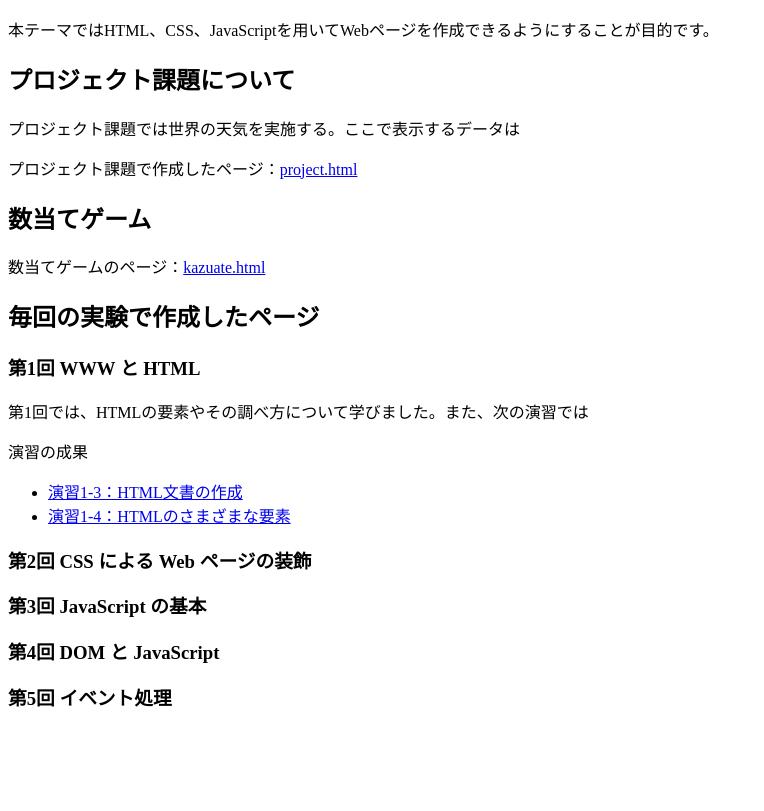
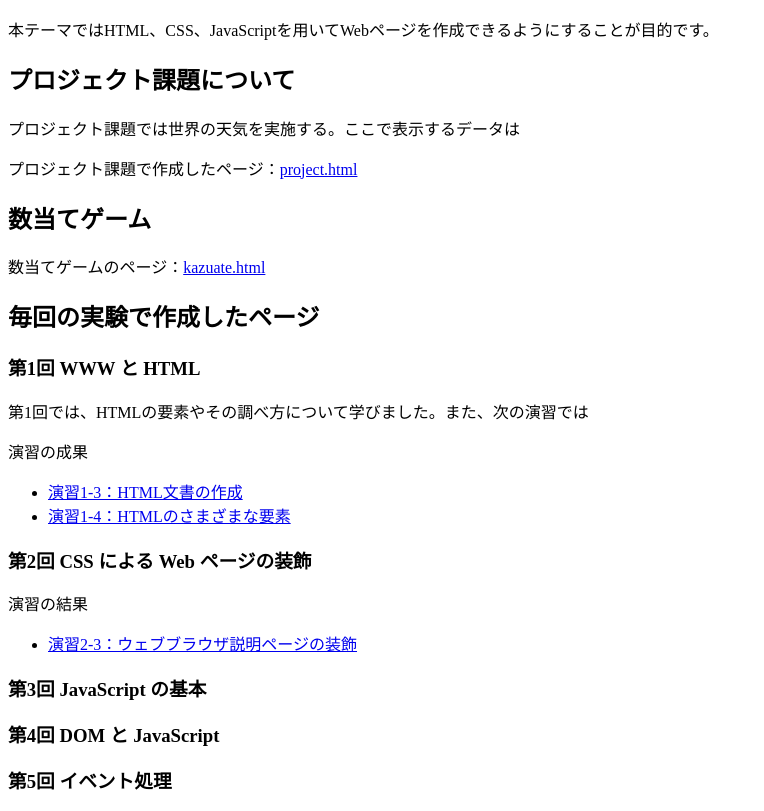
Before and after one commit to T182672021/medialabo, a plain HTML site: page index.html in a window 1280 px wide. Shown: the part 127-938 px from the top of the page, without its empty margins (0-764 px from the left). Before the commit the page ends 856 px from the top, so only its background shows below. Drawn offline with Linux system fonts and the light colour scheme.

Commit message:
演習2－3のリンク追加

```diff
--- a/index.html
+++ b/index.html
@@ -3,6 +3,7 @@
   <head>
     <meta charset="utf-8">
     <title>「Webコンテンツ作成」の成果</title>
+    <link rel="stylesheet" href="style.css">
   </head>
   <body>
     <h1>「Webコンテンツ作成」の成果</h1>
@@ -24,6 +25,11 @@
       <li><a href="https://t182672021.github.io/medialabo/practice-html/elements.html">演習1‐4：HTMLのさまざまな要素</a></li>
     </ul>
     <h3>第2回 CSS による Web ページの装飾</h3>
+    <p> </p>
+    <p>演習の結果</p>
+    <ul>
+      <li><a href="https://t182672021.github.io/medialabo/practice-html/browser-intro.html">演習2‐3：ウェブブラウザ説明ページの装飾</a></li>
+    </ul>
     <h3>第3回 JavaScript の基本</h3>
     <h3>第4回 DOM と JavaScript</h3>
     <h3>第5回 イベント処理</h3>
```
